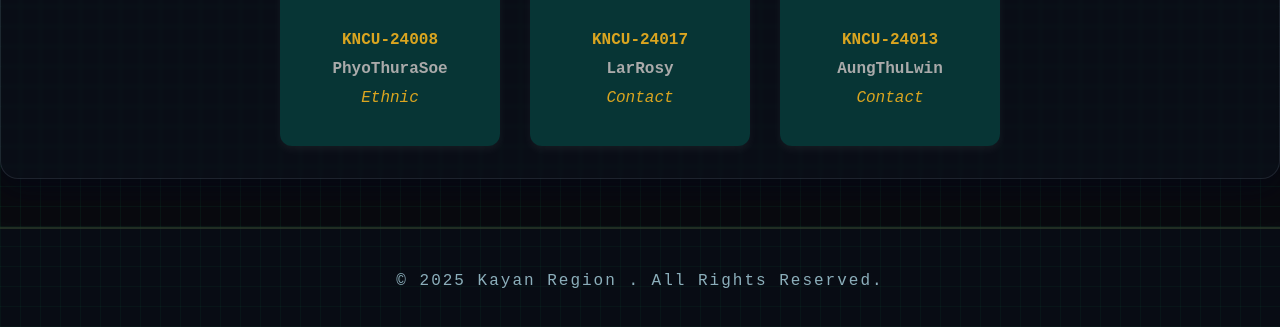
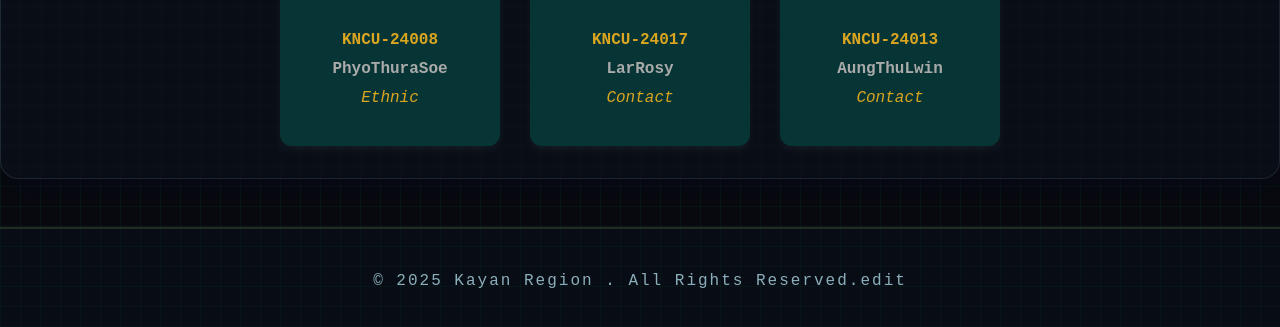
Before and after one commit to san189400-del/kncu.site, a plain HTML site: page about us.html in a window 1280 px wide. Shown: the part 1754-2081 px from the top of the page. Drawn offline with nearby package versions, Linux system fonts and the light colour scheme.

Commit message:
Update about us.html

```diff
--- a/about us.html
+++ b/about us.html
@@ -571,7 +571,7 @@
     </selection>
 
     <footer class="footer-text">
-        <p>&copy; 2025 Kayan Region . All Rights Reserved.</p>
+        <p>&copy; 2025 Kayan Region . All Rights Reserved.edit</p>
     </footer>
     <!-- Bootstrap 5 JS Bundle (includes Popper.js for dropdowns) -->
     <script src="https://cdn.jsdelivr.net/npm/bootstrap@5.3.3/dist/js/bootstrap.bundle.min.js" integrity="sha384-YvpcrYf0tY3lHB60NNkmXc5s9fDVZLESaAA55NDzOxhy9GkcIdslK1eN7N6jIeHz" crossorigin="anonymous"></script>
```
